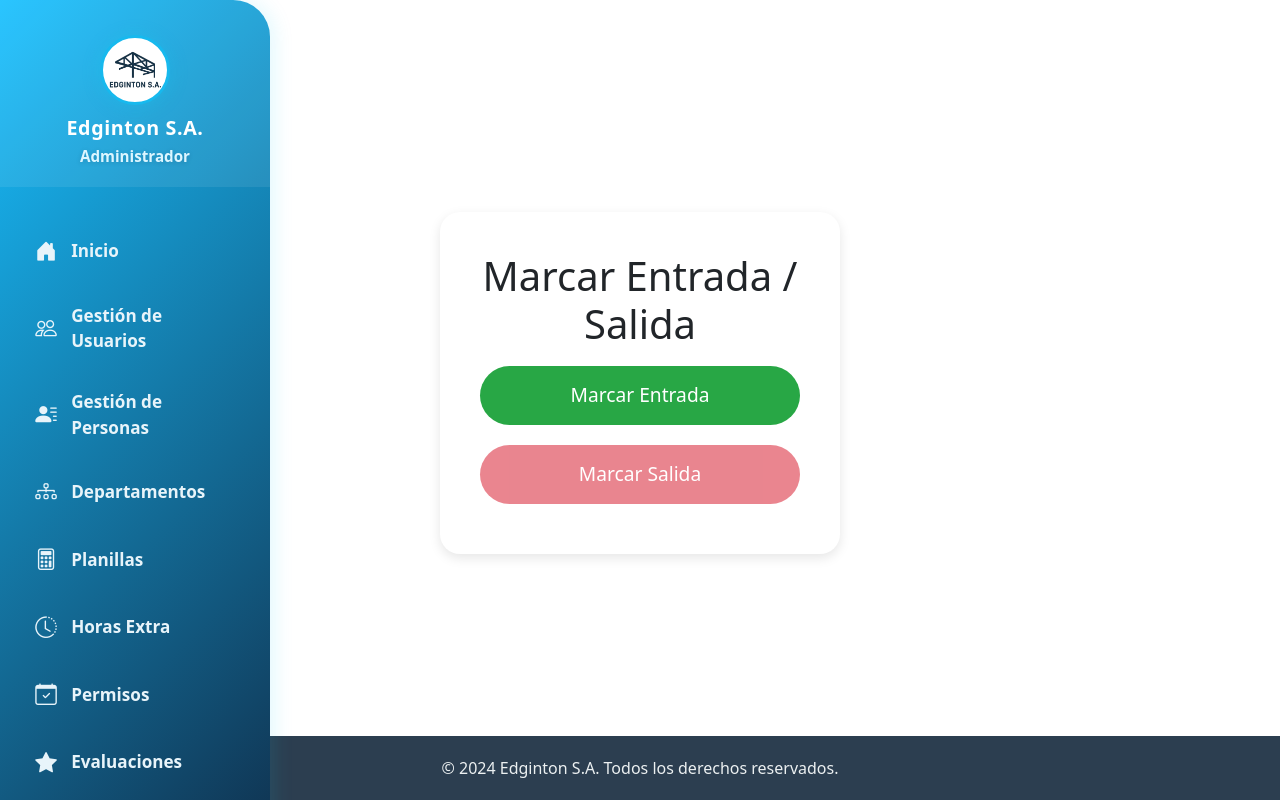
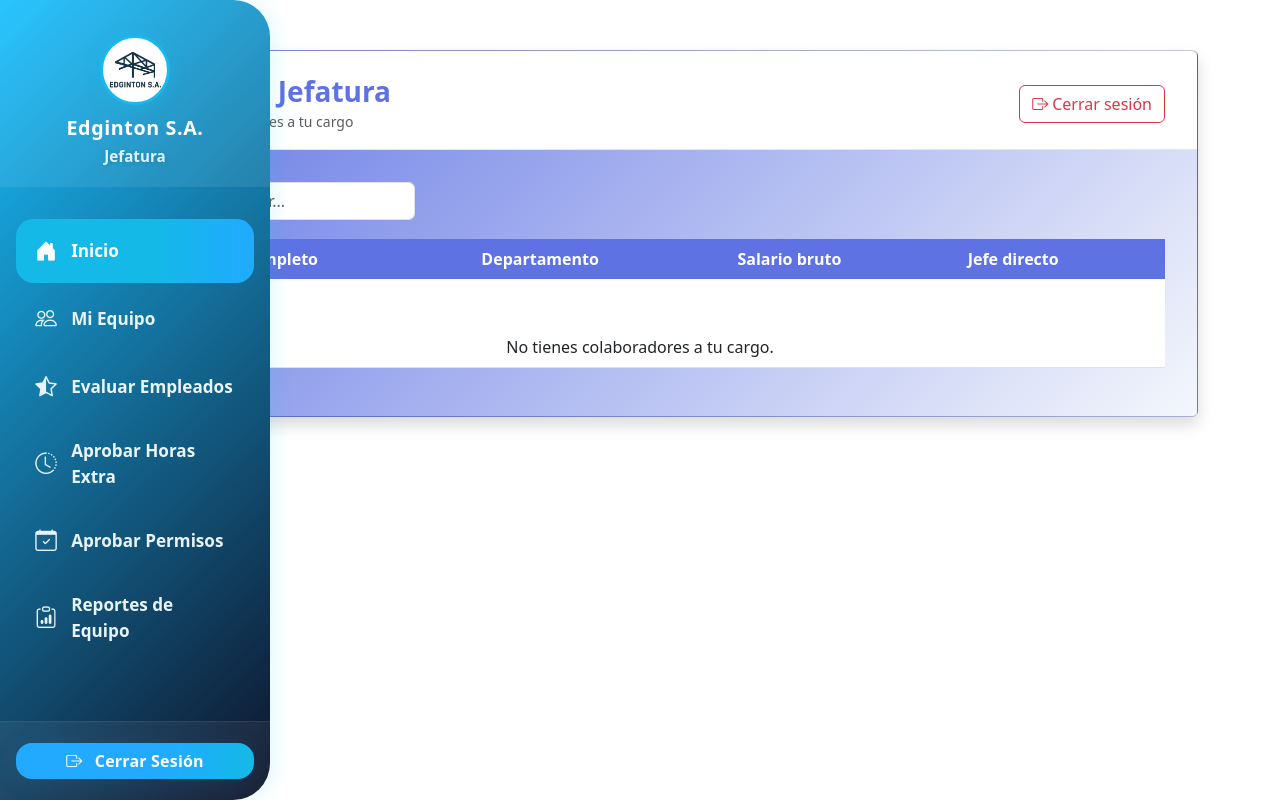
Before and after one commit to CristhianPG30/SistemaRRHH, a PHP site: page /index_jefatura.php in a window 1280 px wide. Run offline with PHP 8.4, Linux system fonts and the light colour scheme; the visitor is signed in with stand-in values (Sample User, id 1); data that the repository does not hold is empty.

Commit message:
Actualización 15

```diff
--- a/header.php
+++ b/header.php
@@ -153,9 +153,9 @@ function rolName($rol) {
             <a class="nav-link <?= isActive('ver_liquidacion.php') ?>" href="ver_liquidacion.php"><i class="bi bi-bank"></i> Mi Liquidación</a>
             <a class="nav-link <?= isActive('ver_aguinaldo.php') ?>" href="ver_aguinaldo.php"><i class="bi bi-gift"></i> Mi Aguinaldo</a>
          <?php elseif ($rol == 3): // JEFATURA ?>
-            <a class="nav-link <?= isActive('index_jefe.php') ?>" href="index_jefe.php"><i class="bi bi-house-door-fill"></i> Inicio</a>
+            <a class="nav-link <?= isActive('index_jefatura.php') ?>" href="index_jefatura.php"><i class="bi bi-house-door-fill"></i> Inicio</a>
             <a class="nav-link <?= isActive('equipo.php') ?>" href="equipo.php"><i class="bi bi-people"></i> Mi Equipo</a>
-            <a class="nav-link <?= isActive('evaluar_empleados.php') ?>" href="evaluar_empleados.php"><i class="bi bi-star-half"></i> Evaluar Empleados</a>
+            <a class="nav-link <?= isActive('evaluacion.php') ?>" href="evaluacion.php"><i class="bi bi-star-half"></i> Evaluar Empleados</a>
             <a class="nav-link <?= isActive('horasextra.php') ?>" href="horasextra.php"><i class="bi bi-clock-history"></i> Aprobar Horas Extra</a>
             <a class="nav-link <?= isActive('permisos.php') ?>" href="permisos.php"><i class="bi bi-calendar-check"></i> Aprobar Permisos</a>
             <a class="nav-link <?= isActive('reporte_equipo.php') ?>" href="reporte_equipo.php"><i class="bi bi-clipboard-data"></i> Reportes de Equipo</a>
--- a/index_jefatura.php
+++ b/index_jefatura.php
@@ -1,268 +1,157 @@
 <?php
 session_start();
-date_default_timezone_set('America/Costa_Rica'); // Ajusta a tu zona horaria
+include 'db.php';
 
-if (!isset($_SESSION['username'])) {
+// Validar acceso solo para Jefatura (rol 3)
+if (!isset($_SESSION['username']) || $_SESSION['rol'] != 3) {
     header('Location: login.php');
     exit;
 }
 
-include 'db.php'; // Conexión a la base de datos
+$jefatura_id = $_SESSION['colaborador_id'] ?? null;
 
-$username = $_SESSION['username'];
-$persona_id = $_SESSION['persona_id']; // ID de persona
-
-// Verifica si el `colaborador_id` está definido y no es nulo
-if (!isset($_SESSION['colaborador_id']) || is_null($_SESSION['colaborador_id'])) {
-    die("Error: ID de colaborador no definido en la sesión.");
-}
-
-$colaborador_id = $_SESSION['colaborador_id']; // ID de colaborador
-$fechaHoy = date('Y-m-d');
-
-// Variables para mensajes
-$mensajeEntrada = '';
-$mensajeSalida = '';
-$mensajeError = '';
-$mensajeHorasExtra = '';
-
-// Verificar si ya ha marcado la entrada o salida hoy
-$sql = "SELECT * FROM control_de_asistencia WHERE Persona_idPersona = $persona_id AND Fecha = '$fechaHoy'";
-$result = $conn->query($sql);
-$marcoEntrada = false;
-$marcoSalida = false;
-$asistencia = null;
-
-if ($result->num_rows > 0) {
-    $asistencia = $result->fetch_assoc();
-    if ($asistencia['Entrada'] != NULL) {
-        $marcoEntrada = true;
-    }
-    if ($asistencia['Salida'] != NULL) {
-        $marcoSalida = true;
-    }
-}
-
-// Marcar Entrada
-if ($_SERVER['REQUEST_METHOD'] == 'POST' && isset($_POST['marcar_entrada'])) {
-    $horaEntrada = date('H:i:s');
-    if (!$marcoEntrada) {
-        $sqlEntrada = "INSERT INTO control_de_asistencia (Persona_idPersona, Fecha, Entrada, Abierto) VALUES ($persona_id, '$fechaHoy', '$horaEntrada', 1)";
-        if ($conn->query($sqlEntrada) === TRUE) {
-            $mensajeEntrada = "Has marcado la entrada con éxito.";
-            $marcoEntrada = true;
-            $asistencia['Entrada'] = $horaEntrada; // Actualizamos la variable $asistencia
-        } else {
-            $mensajeError = "Error al marcar la entrada: " . $conn->error;
-        }
-    } else {
-        $mensajeError = "Ya has marcado tu entrada hoy.";
-    }
-}
-
-// Marcar Salida
-if ($_SERVER['REQUEST_METHOD'] == 'POST' && isset($_POST['marcar_salida'])) {
-    $horaSalida = date('H:i:s');
-    if ($marcoEntrada && !$marcoSalida) {
-        $sqlSalida = "UPDATE control_de_asistencia SET Salida = '$horaSalida', Abierto = 0 WHERE Persona_idPersona = $persona_id AND Fecha = '$fechaHoy'";
-        if ($conn->query($sqlSalida) === TRUE) {
-            $mensajeSalida = "Has marcado la salida con éxito.";
-            $marcoSalida = true;
-            $asistencia['Salida'] = $horaSalida; // Actualizamos la variable $asistencia
-
-            // Calcular horas trabajadas
-            $horaEntradaTimestamp = strtotime($asistencia['Entrada']);
-            $horaSalidaTimestamp = strtotime($horaSalida);
-            $horasTrabajadas = ($horaSalidaTimestamp - $horaEntradaTimestamp) / 3600; // Convertir a horas
-
-            // Verificar si trabajó más de 9 horas
-            if ($horasTrabajadas > 9) {
-                $horasExtra = $horasTrabajadas - 9;
-                $horasCompletas = floor($horasExtra);
-                $minutosExtra = ($horasExtra - $horasCompletas) * 60;
-
-                // Aplicar la regla de redondeo
-                if ($minutosExtra >= 30) {
-                    $horasCompletas += 1; // Redondear hacia arriba
-                }
-
-                if ($horasCompletas > 0) {
-                    // Registrar las horas de inicio y fin de las horas extra
-                    $horaInicioExtra = date('H:i:s', strtotime('+9 hours', $horaEntradaTimestamp));
-                    $horaFinExtra = date('H:i:s', $horaSalidaTimestamp);
-
-                    // Insertar registro de horas extra en la tabla horas_extra
-                    $sqlHorasExtra = "INSERT INTO horas_extra (Fecha, hora_inicio, hora_fin, cantidad_horas, Motivo, estado, Colaborador_idColaborador, Persona_idPersona)
-                                      VALUES ('$fechaHoy', '$horaInicioExtra', '$horaFinExtra', $horasCompletas, 'Horas extra automáticas', 'Pendiente', $colaborador_id, $persona_id)";
-
-                    if ($conn->query($sqlHorasExtra) === TRUE) {
-                        $mensajeHorasExtra = "Horas extra registradas: $horasCompletas horas.";
-                    } else {
-                        $mensajeError = "Error al registrar horas extra: " . $conn->error;
-                    }
-                }
-            }
-        } else {
-            $mensajeError = "Error al marcar la salida: " . $conn->error;
-        }
-    } else {
-        $mensajeError = "Debes marcar la entrada antes de marcar la salida o ya has marcado tu salida.";
-    }
-}
+// Consulta: colaboradores bajo este jefe
+$sql = "
+SELECT
+    c.idColaborador,
+    CONCAT(p.Nombre, ' ', p.Apellido1, ' ', p.Apellido2) AS nombre_completo,
+    d.nombre AS departamento,
+    c.salario_bruto,
+    j.idColaborador AS jefe_id,
+    CONCAT(jp.Nombre, ' ', jp.Apellido1, ' ', jp.Apellido2) AS nombre_jefe
+FROM colaborador c
+INNER JOIN persona p ON c.id_persona_fk = p.idPersona
+INNER JOIN departamento d ON c.id_departamento_fk = d.idDepartamento
+LEFT JOIN colaborador j ON c.id_jefe_fk = j.idColaborador
+LEFT JOIN persona jp ON j.id_persona_fk = jp.idPersona
+WHERE c.id_jefe_fk = ?
+ORDER BY nombre_completo ASC
+";
+$stmt = $conn->prepare($sql);
+$stmt->bind_param("i", $jefatura_id);
+$stmt->execute();
+$result = $stmt->get_result();
 ?>
-
 <!DOCTYPE html>
 <html lang="es">
-
 <head>
     <meta charset="UTF-8">
-    <title>Dashboard Jefatura - Edginton S.A.</title>
+    <title>Panel de Jefatura - Sistema RRHH</title>
+    <meta name="viewport" content="width=device-width, initial-scale=1.0">
     <link href="https://cdn.jsdelivr.net/npm/bootstrap@5.3.0/dist/css/bootstrap.min.css" rel="stylesheet">
-    <link href="https://fonts.googleapis.com/css2?family=Roboto:wght@400;500&display=swap" rel="stylesheet">
+    <link href="https://cdn.jsdelivr.net/npm/bootstrap-icons@1.11.3/font/bootstrap-icons.css" rel="stylesheet">
+    <link href="https://fonts.googleapis.com/css2?family=Poppins:wght@400;600&display=swap" rel="stylesheet">
     <style>
-        body {
-            font-family: 'Roboto', sans-serif;
-            background-color: #f0f2f5;
-            min-height: 100vh;
-            display: flex;
-            flex-direction: column;
+        body { background: #f4f7fc; font-family: 'Poppins', sans-serif; }
+        .container-main { max-width: 1000px; margin-top: 50px; }
+        .jefatura-card {
+            border-radius: 1.5rem;
+            box-shadow: 0 0.5rem 2rem rgba(60,72,88,0.10);
+            background: linear-gradient(135deg, #5e72e4 0%, #f4f7fc 100%);
+            border: none;
+            overflow: hidden;
         }
-
-        .container {
-            padding-top: 30px;
-            flex-grow: 1;
-            display: flex;
-            justify-content: center;
-            align-items: center;
-            flex-direction: column;
+        .jefatura-card .card-header {
+            background: #fff;
+            border-bottom: 1px solid #e4e7ed;
+            padding: 1.5rem 2rem 1rem 2rem;
         }
-
-        .clock-in-out-container {
-            text-align: center;
-            background-color: #fff;
-            padding: 40px;
-            border-radius: 20px;
-            box-shadow: 0 4px 12px rgba(0, 0, 0, 0.1);
-            max-width: 400px;
-            width: 100%;
+        .jefatura-card .card-body {
+            padding: 2rem;
         }
-
-        .clock-in-out-container button {
-            width: 100%;
-            padding: 15px;
-            font-size: 1.2rem;
-            border-radius: 50px;
-            margin: 10px 0;
-            transition: all 0.3s ease;
+        .table thead th {
+            background: #5e72e4;
+            color: #fff;
+            font-weight: 600;
             border: none;
         }
-
-        .clock-in-btn {
-            background-color: #28a745;
-            color: white;
+        .search-box {
+            max-width: 300px;
+            margin-bottom: 1.2rem;
         }
-
-        .clock-in-btn:disabled,
-        .clock-out-btn:disabled {
-            opacity: 0.6;
-            pointer-events: none;
+        .rounded-avatar {
+            width: 40px; height: 40px;
+            object-fit: cover;
+            border-radius: 50%;
+            border: 2px solid #5e72e4;
         }
-
-        .clock-out-btn {
-            background-color: #dc3545;
-            color: white;
-        }
-
-        .message {
-            padding: 15px;
-            margin: 10px 0;
-            border-radius: 5px;
-            font-size: 1rem;
-        }
-
-        .message-success {
-            background-color: #d4edda;
-            color: #155724;
-        }
-
-        .message-error {
-            background-color: #f8d7da;
-            color: #721c24;
-        }
-
-        .message-info {
-            background-color: #cce5ff;
-            color: #004085;
-        }
-
-        footer {
-            background-color: #2c3e50;
-            padding: 20px;
+        .no-result {
             text-align: center;
-            color: #ecf0f1;
+            padding: 2.5rem 0 2rem 0;
+            color: #b0b3c3;
         }
     </style>
 </head>
+<body>
+    <?php include 'header.php'; ?>
 
-<body>
+    <div class="container container-main">
+        <div class="card jefatura-card shadow">
+            <div class="card-header d-flex justify-content-between align-items-center">
+                <div>
+                    <h3 class="mb-0" style="font-weight: 700; color:#5e72e4;"><i class="bi bi-person-badge-fill me-2"></i>Panel de Jefatura</h3>
+                    <small class="text-muted">Gestión de colaboradores a tu cargo</small>
+                </div>
+                <div>
+                    <a href="logout.php" class="btn btn-outline-danger">
+                        <i class="bi bi-box-arrow-right me-1"></i>Cerrar sesión
+                    </a>
+                </div>
+            </div>
+            <div class="card-body">
+                <input type="text" class="form-control search-box" id="searchInput" placeholder="Buscar colaborador...">
 
-<?php include 'header.php'; ?>
-
-    <!-- Main Content -->
-    <div class="container">
-        <div class="clock-in-out-container">
-            <h1>Marcar Entrada / Salida</h1>
-
-            <!-- Mostrar mensajes -->
-            <?php if ($mensajeEntrada): ?>
-                <div class="message message-success">
-                    <?= htmlspecialchars($mensajeEntrada); ?>
+                <div class="table-responsive">
+                    <table class="table align-middle table-hover" id="collabTable">
+                        <thead>
+                            <tr>
+                                <th>#</th>
+                                <th>Nombre completo</th>
+                                <th>Departamento</th>
+                                <th>Salario bruto</th>
+                                <th>Jefe directo</th>
+                            </tr>
+                        </thead>
+                        <tbody>
+                        <?php if ($result && $result->num_rows > 0): ?>
+                            <?php $i=1; while($row = $result->fetch_assoc()): ?>
+                                <tr>
+                                    <td><?= $i++ ?></td>
+                                    <td>
+                                        <span class="fw-semibold"><?= htmlspecialchars($row['nombre_completo']) ?></span>
+                                    </td>
+                                    <td><?= htmlspecialchars($row['departamento']) ?></td>
+                                    <td>₡<?= number_format($row['salario_bruto'], 2) ?></td>
+                                    <td><?= $row['nombre_jefe'] ? htmlspecialchars($row['nombre_jefe']) : '<span class="badge bg-secondary">Sin jefe</span>' ?></td>
+                                </tr>
+                            <?php endwhile; ?>
+                        <?php else: ?>
+                            <tr><td colspan="5" class="no-result">
+                                <i class="bi bi-people-slash" style="font-size:2rem"></i><br>
+                                No tienes colaboradores a tu cargo.
+                            </td></tr>
+                        <?php endif; ?>
+                        </tbody>
+                    </table>
                 </div>
-            <?php endif; ?>
-
-            <?php if ($mensajeSalida): ?>
-                <div class="message message-danger">
-                    <?= htmlspecialchars($mensajeSalida); ?>
-                </div>
-            <?php endif; ?>
-
-            <?php if ($mensajeHorasExtra): ?>
-                <div class="message message-info">
-                    <?= htmlspecialchars($mensajeHorasExtra); ?>
-                </div>
-            <?php endif; ?>
-
-            <?php if ($mensajeError): ?>
-                <div class="message message-error">
-                    <?= htmlspecialchars($mensajeError); ?>
-                </div>
-            <?php endif; ?>
-
-            <form method="post">
-                <button class="clock-in-btn" type="submit" name="marcar_entrada" <?php if ($marcoEntrada) echo 'disabled'; ?>>
-                    Marcar Entrada
-                </button>
-                <button class="clock-out-btn" type="submit" name="marcar_salida" <?php if (!$marcoEntrada || $marcoSalida) echo 'disabled'; ?>>
-                    Marcar Salida
-                </button>
-            </form>
-            <?php if ($marcoEntrada && isset($asistencia['Entrada'])) : ?>
-                <p>Has marcado tu entrada a las: <?php echo htmlspecialchars($asistencia['Entrada']); ?></p>
-            <?php endif; ?>
-            <?php if ($marcoSalida && isset($asistencia['Salida'])) : ?>
-                <p>Has marcado tu salida a las: <?php echo htmlspecialchars($asistencia['Salida']); ?></p>
-            <?php endif; ?>
+            </div>
         </div>
     </div>
 
-    <!-- Footer -->
-    <footer>
-        &copy; 2024 Edginton S.A. Todos los derechos reservados.
-    </footer>
-
+    <!-- Buscador interactivo -->
+    <script>
+        document.addEventListener('DOMContentLoaded', function() {
+            const searchInput = document.getElementById('searchInput');
+            searchInput.addEventListener('keyup', function() {
+                let filter = this.value.toLowerCase();
+                let rows = document.querySelectorAll("#collabTable tbody tr");
+                rows.forEach(function(row) {
+                    let name = row.children[1].innerText.toLowerCase();
+                    row.style.display = name.includes(filter) ? "" : "none";
+                });
+            });
+        });
+    </script>
     <script src="https://cdn.jsdelivr.net/npm/bootstrap@5.3.0/dist/js/bootstrap.bundle.min.js"></script>
 </body>
-
 </html>
-
-<?php $conn->close(); ?>
```
Also changed, not shown: equipo.php (added, +75 -0 lines), login.php (+30 -33 lines), personas.php (+63 -76 lines), usuarios.php (+5 -2 lines).
